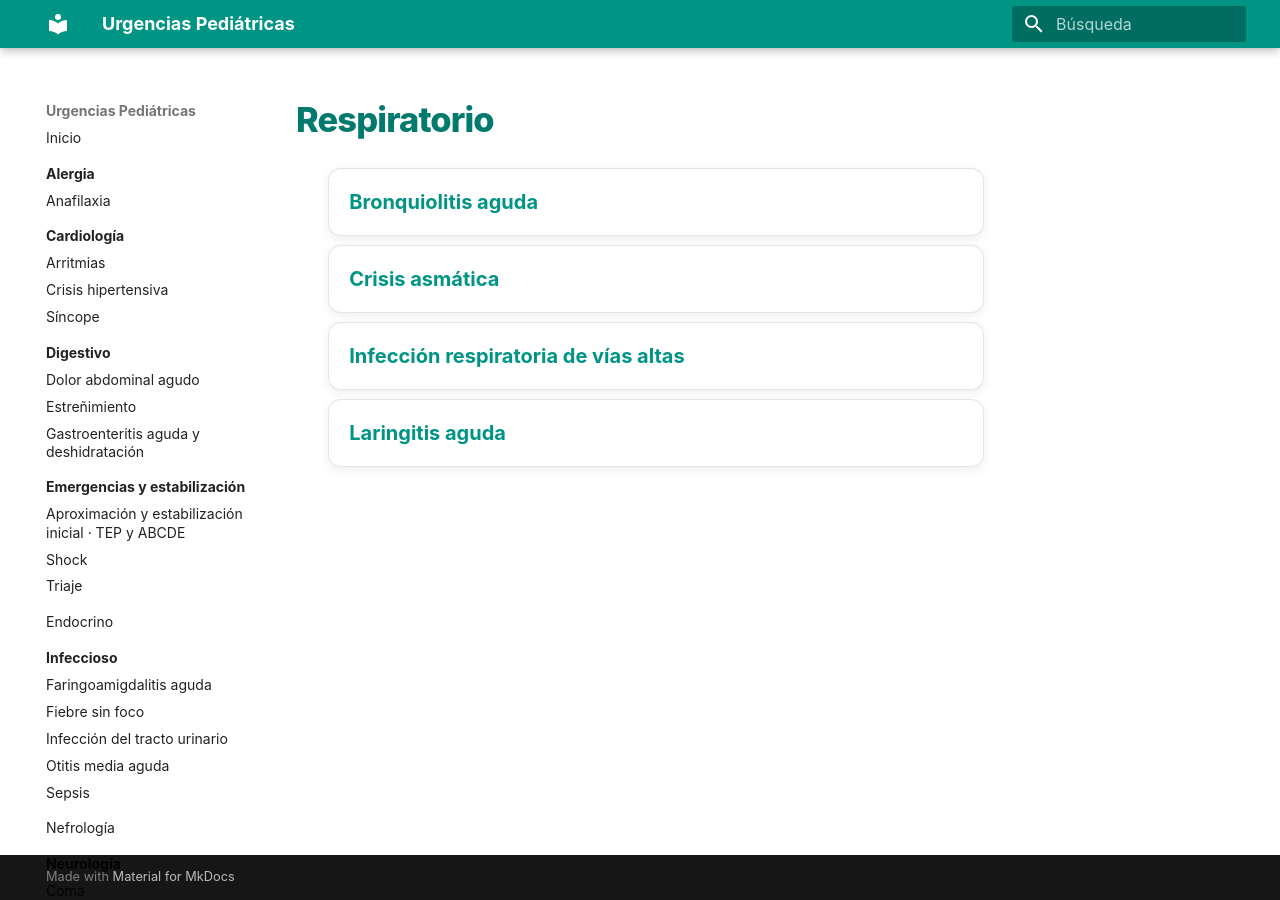
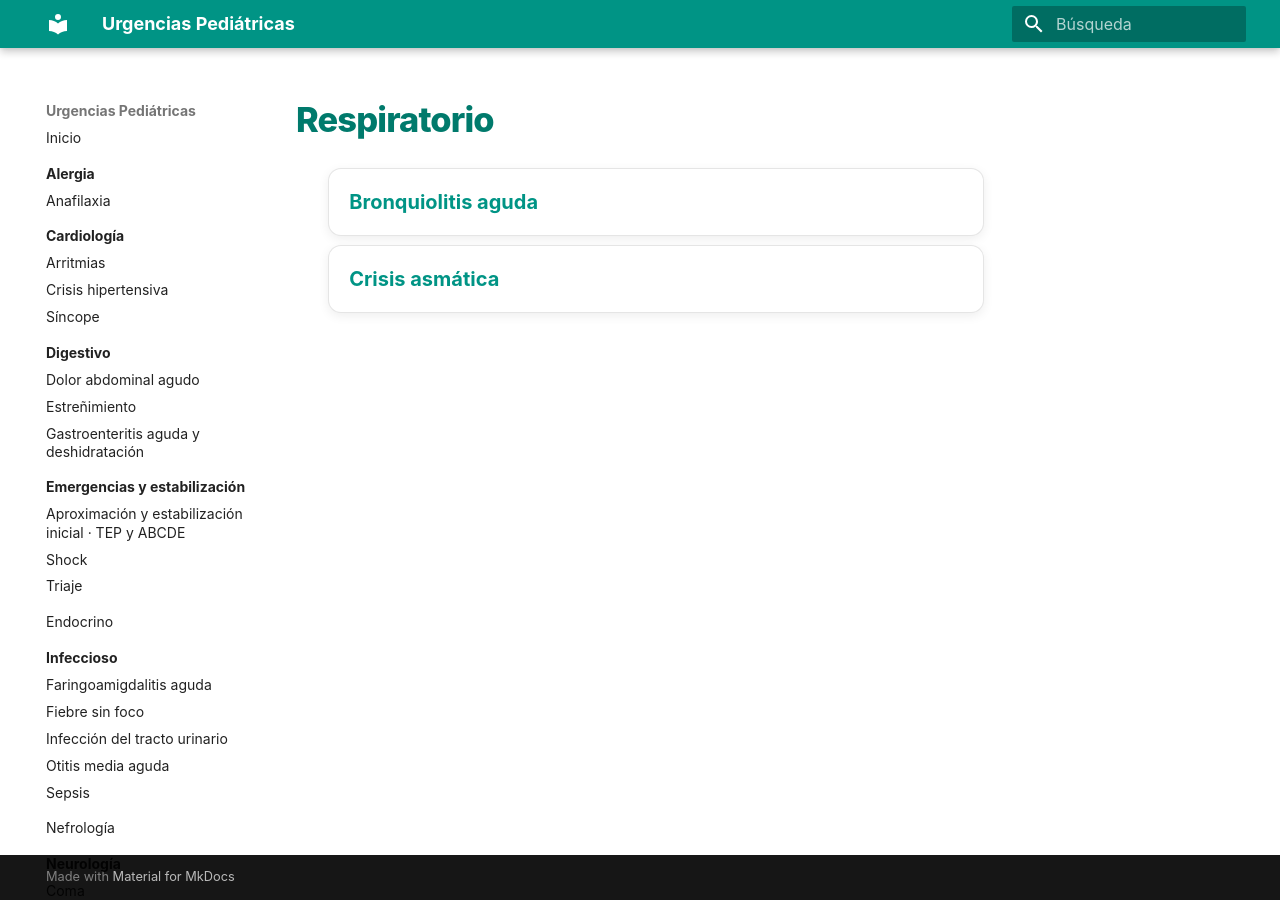
Before and after one commit to gonzaloares/urgencias-pediatricas, an MkDocs documentation site: the page built from docs/respiratorio/index.md, in a window 1280 px wide. Built offline with MkDocs 1.6.1 and Material for MkDocs 9.7.7, drawn with Linux system fonts in a browser that asks for light colours.

Commit message:
Reclasifica docs/respiratorio/index.md

```diff
--- a/docs/respiratorio/index.md
+++ b/docs/respiratorio/index.md
@@ -4,7 +4,5 @@
 
 - [Bronquiolitis aguda](bronquiolitis-aguda.md)
 - [Crisis asmática](crisis-asmatica.md)
-- [Infección respiratoria de vías altas](infeccion-respiratoria-vias-altas.md)
-- [Laringitis aguda](laringitis-aguda.md)
 
 </div>
```
